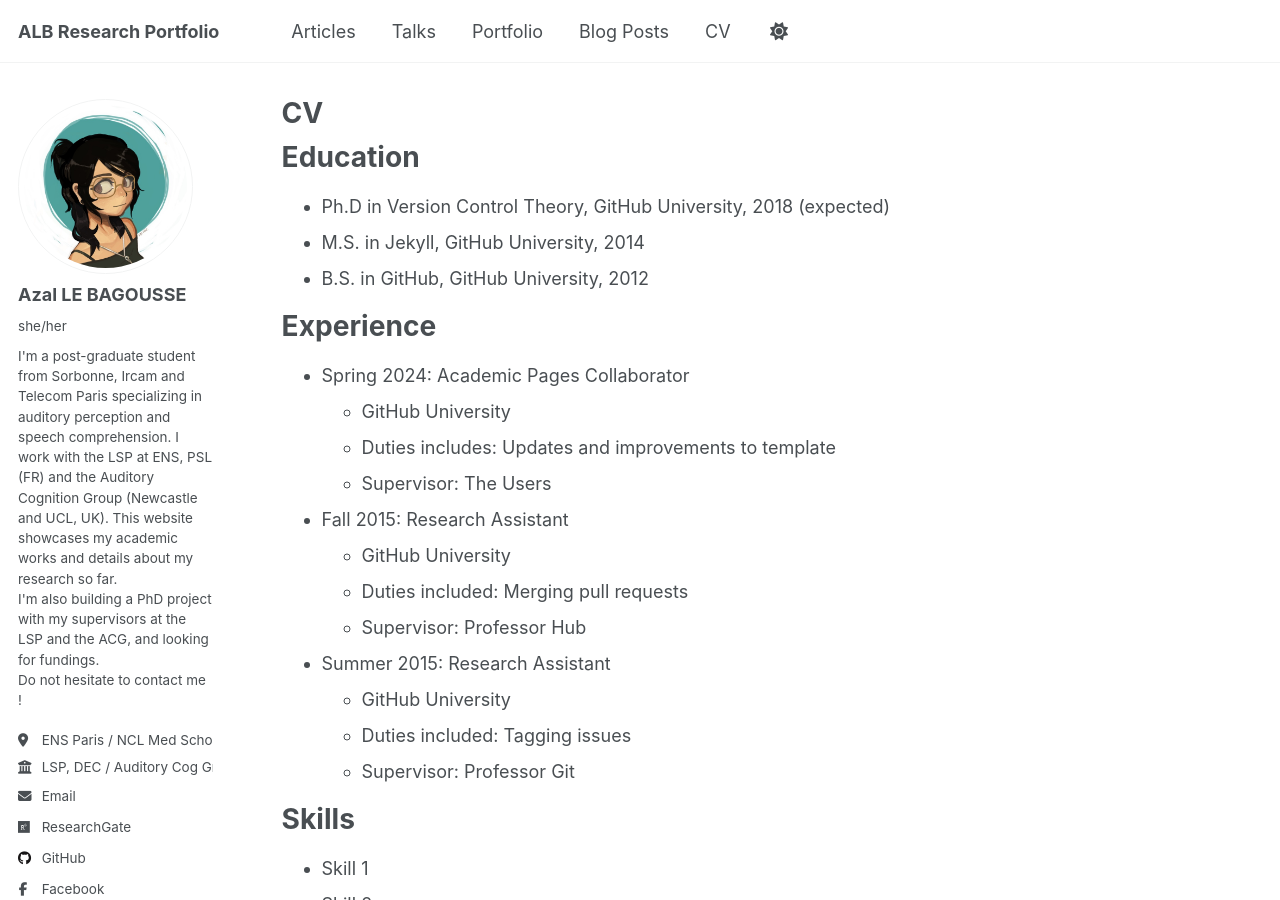
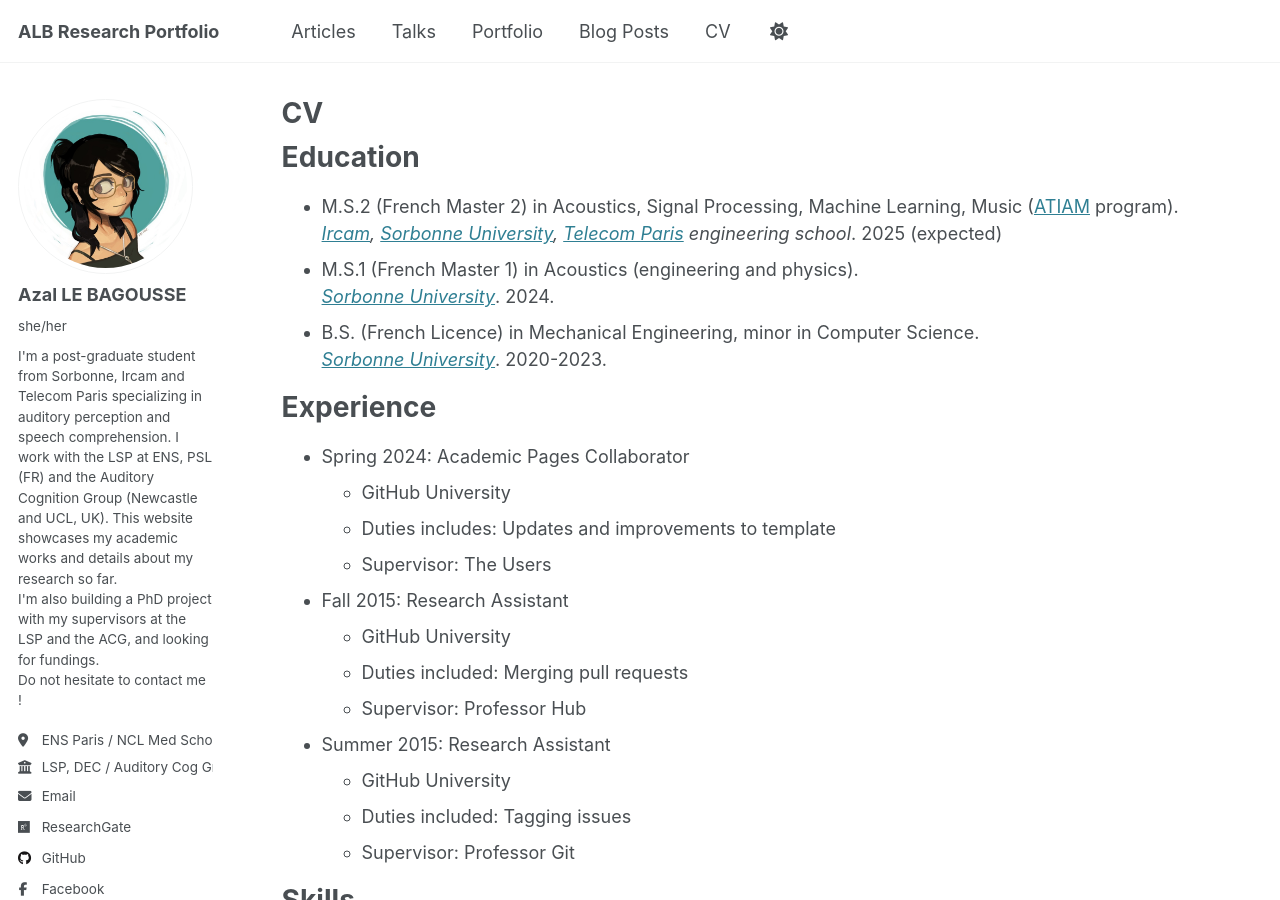
Before and after one commit to azallb/azallb.github.io, a Jekyll site: the page built from _pages/cv.md, in a window 1280 px wide and 900 px high. Built offline with Jekyll 4.4.1, drawn with Linux system fonts in a browser that asks for light colours; some of the changed text lies outside the part shown.

Commit message:
talk update

```diff
--- a/_pages/cv.md
+++ b/_pages/cv.md
@@ -11,9 +11,12 @@ redirect_from:
 
 Education
 ======
-* Ph.D in Version Control Theory, GitHub University, 2018 (expected)
-* M.S. in Jekyll, GitHub University, 2014
-* B.S. in GitHub, GitHub University, 2012
+* M.S.2 (French Master 2) in Acoustics, Signal Processing, Machine Learning, Music ([ATIAM](http://www.atiam.ircam.fr/en/) program). <br>
+ *[Ircam](https://www.ircam.fr/), [Sorbonne University](https://sciences.sorbonne-universite.fr/en), [Telecom Paris](https://www.telecom-paris.fr/en/home) engineering school*. 2025 (expected)
+* M.S.1 (French Master 1) in Acoustics (engineering and physics). <br>
+  *[Sorbonne University](https://sciences.sorbonne-universite.fr/en)*. 2024.
+* B.S. (French Licence) in Mechanical Engineering, minor in Computer Science. <br>
+  *[Sorbonne University](https://sciences.sorbonne-universite.fr/en)*. 2020-2023.
 
 Experience
 ======
@@ -53,12 +56,12 @@ Talks
     {% include archive-single-talk-cv.html  %}
   {% endfor %}</ul>
 
-Teaching
+<!-- Teaching
 ======
   <ul>{% for post in site.teaching reversed %}
     {% include archive-single-cv.html %}
-  {% endfor %}</ul>
+  {% endfor %}</ul> -->
 
-Service and leadership
+<!-- Service and leadership
 ======
-* Currently signed in to 43 different slack teams
+* Currently signed in to 43 different slack teams -->
```
